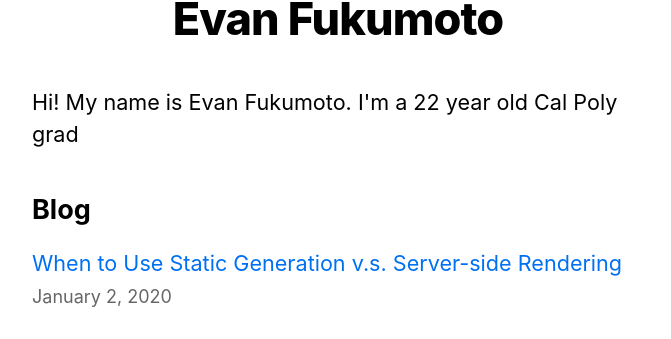
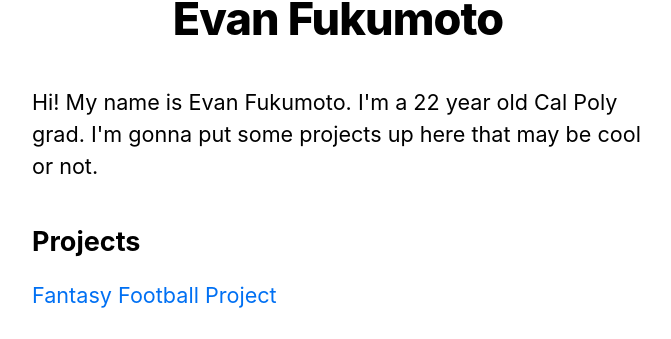
Before and after one commit to efukumoto17/project1, a Next.js app: page / in a window 1280 px wide. Shown: the part 230-569 px from the top of the page, without its empty margins (302-973 px from the left). Built offline with nearby package versions, Linux system fonts and the light colour scheme.

Commit message:
created ffb page coming soon

```diff
--- a/pages/index.js
+++ b/pages/index.js
@@ -12,8 +12,18 @@ export default function Home({ allPostsData }) {
         <title>{siteTitle}</title>
       </Head>
       <section className={utilStyles.headingMd}>
-        <p>Hi! My name is Evan Fukumoto. I'm a 22 year old Cal Poly grad </p>
-
+        <p>Hi! My name is Evan Fukumoto. I'm a 22 year old Cal Poly grad. I'm gonna put some projects up here that may be cool or not. </p>
+      </section>
+      <section className={`${utilStyles.headingMd} ${utilStyles.padding1px}`}>
+        <h2 className={utilStyles.headingLg}>Projects</h2>
+        <ul className={utilStyles.list}>
+            <li className={utilStyles.listItem} key={1}>
+              <Link href={`/ffb/ffb`}>
+                <a>Fantasy Football Project</a>
+              </Link>
+              <br />
+            </li>
+        </ul>
       </section>
       <section className={`${utilStyles.headingMd} ${utilStyles.padding1px}`}>
         <h2 className={utilStyles.headingLg}>Blog</h2>
```
Also changed, not shown: pages/ffb/ffb.jsx (added, +12 -0 lines).
